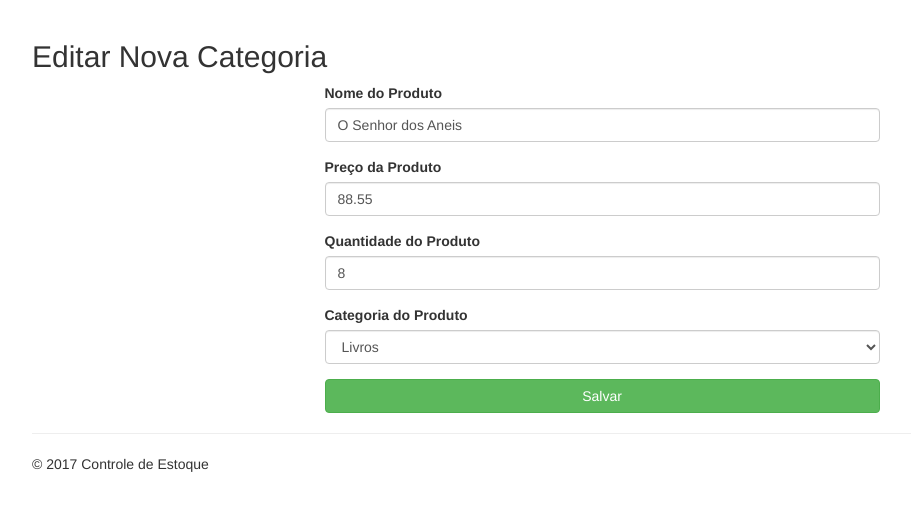
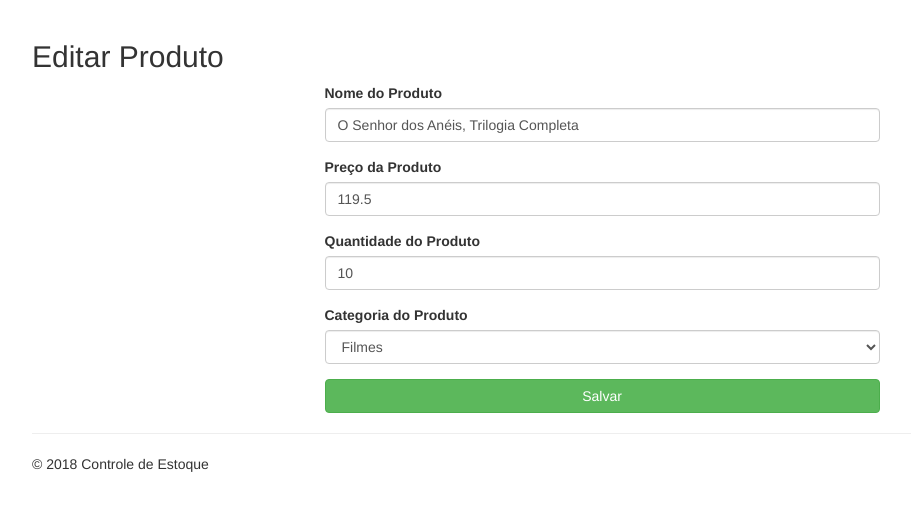
Before and after one commit to rblima0/projeto-sistema-estoque, a PHP site: page /produtos-editar.php?id=1 in a window 1280 px wide. Shown: the part 52-563 px from the top of the page, without its empty margins (38-949 px from the left). Run offline with PHP 8.4, Linux system fonts and the light colour scheme; data comes from the database, SQL or seed files in the repository.

Commit message:
Editando produtos

```diff
--- a/classes/Produto.php
+++ b/classes/Produto.php
@@ -6,6 +6,27 @@ class Produto {
     public $preco;
     public $quantidade;
     public $categoria_id;
+
+    public function __construct($id = false) {
+        if($id) {
+            $this->id = $id;
+            $this->carregar();
+        }
+    }
+
+    public function carregar() {
+        $query = "SELECT nome, preco, quantidade, categoria_id FROM produtos WHERE id = :id";
+        $conexao = Conexao::pegarConexao();
+        $stmt = $conexao->prepare($query);
+        $stmt->bindValue(':id', $this->id);
+        $stmt->execute();
+
+        $linha = $stmt->fetch();
+        $this->nome = $linha["nome"];
+        $this->preco = $linha["preco"];
+        $this->quantidade = $linha["quantidade"];
+        $this->categoria_id = $linha["categoria_id"];
+    }
 
     public static function listar() {
         $query = "SELECT p.id, p.nome, preco, quantidade, categoria_id, c.nome as categoria_nome
--- a/produtos-editar.php
+++ b/produtos-editar.php
@@ -1,7 +1,18 @@
+<?php require_once 'global.php' ?>
+<?php
+    try {
+        $id = $_GET['id'];
+        $produto = new Produto($id);
+        $listaCategoria = Categoria::listar();
+        //print_r($produto);
+    } catch(Exception $e) {
+        Erro::trataErro($e);
+    }
+?>
 <?php require_once 'cabecalho.php' ?>
 <div class="row">
     <div class="col-md-12">
-        <h2>Editar Nova Categoria</h2>
+        <h2>Editar Produto</h2>
     </div>
 </div>
 
@@ -10,21 +21,29 @@
         <div class="col-md-6 col-md-offset-3">
             <div class="form-group">
                 <label for="nome">Nome do Produto</label>
-                <input type="text" value="O Senhor dos Aneis" class="form-control" placeholder="Nome do Produto" required>
+                <input type="text" value="<?php echo $produto->nome ?>" class="form-control" placeholder="Nome do Produto" required>
             </div>
             <div class="form-group">
                 <label for="preco">Preço da Produto</label>
-                <input type="number" value="88.55" step="0.01" min="0" class="form-control" placeholder="Preço do Produto" required>
+                <input type="number" value="<?php echo $produto->preco ?>" step="0.01" min="0" class="form-control" placeholder="Preço do Produto" required>
             </div>
             <div class="form-group">
                 <label for="quantidade">Quantidade do Produto</label>
-                <input type="number" value="8" min="0" class="form-control" placeholder="Quantidade do Produto" required>
+                <input type="number" value="<?php echo $produto->quantidade ?>" min="0" class="form-control" placeholder="Quantidade do Produto" required>
             </div>
             <div class="form-group">
                 <label for="nome">Categoria do Produto</label>
                 <select class="form-control">
-                    <option value="1" selected>Livros</option>
-                    <option value="1">Revistas</option>
+                    <?php $selected = '' ?>
+                    <?php foreach ($listaCategoria as $linha): ?>
+                    <?php
+                        if($linha['id'] == $produto->categoria_id) {
+                            $selected = 'selected';
+                        }
+                    ?>
+                        <option <?php echo $selected ?> value="<?php echo $linha['id'] ?>"><?php echo $linha['nome']?></option>
+                        <?php $selected = '' ?>
+                    <?php endforeach ?>
                 </select>
             </div>
             <input type="submit" class="btn btn-success btn-block" value="Salvar">
--- a/rodape.php
+++ b/rodape.php
@@ -1,6 +1,6 @@
 <hr>
 <footer>
-    <p>&copy; 2017 Controle de Estoque</p>
+    <p>&copy; 2018 Controle de Estoque</p>
 </footer>
 </div>
 </body>
```
